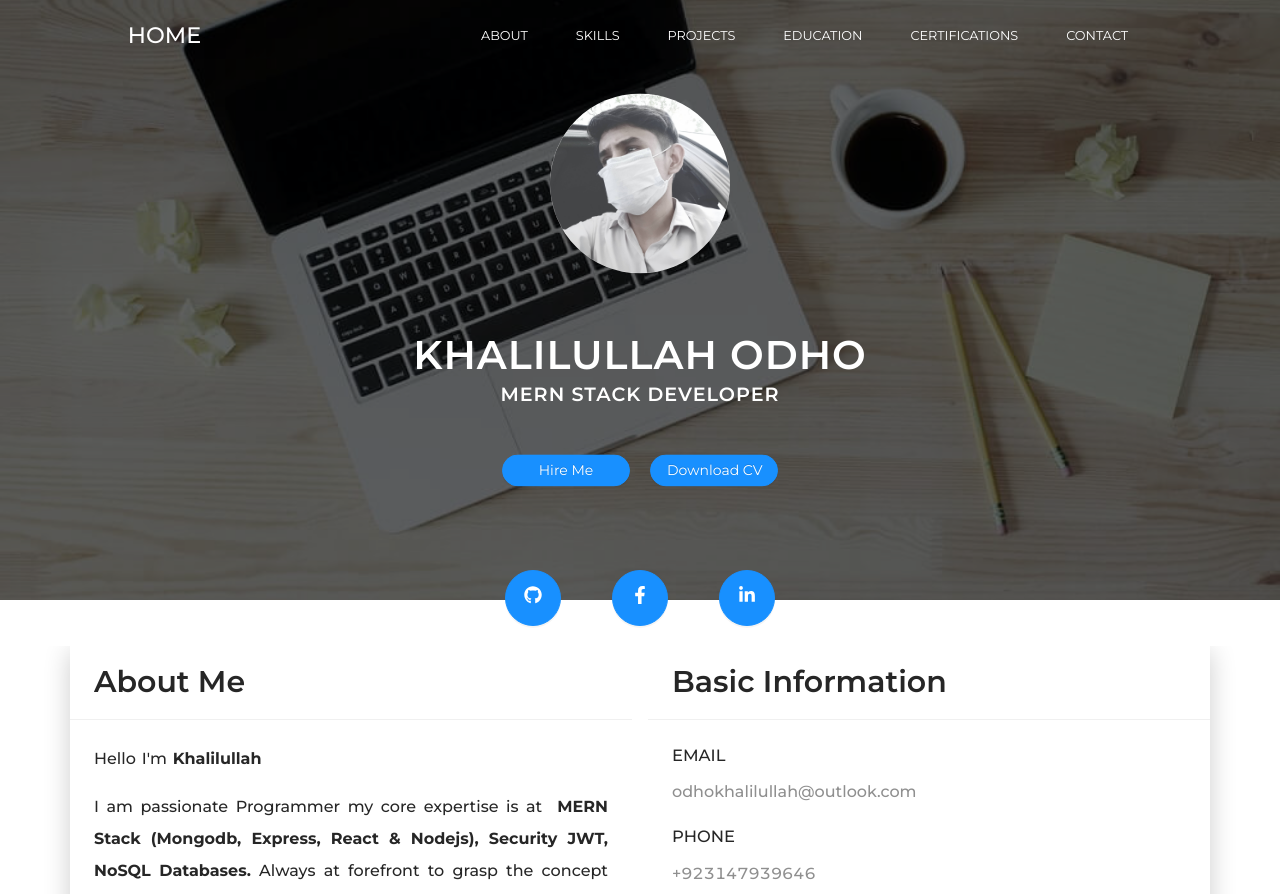
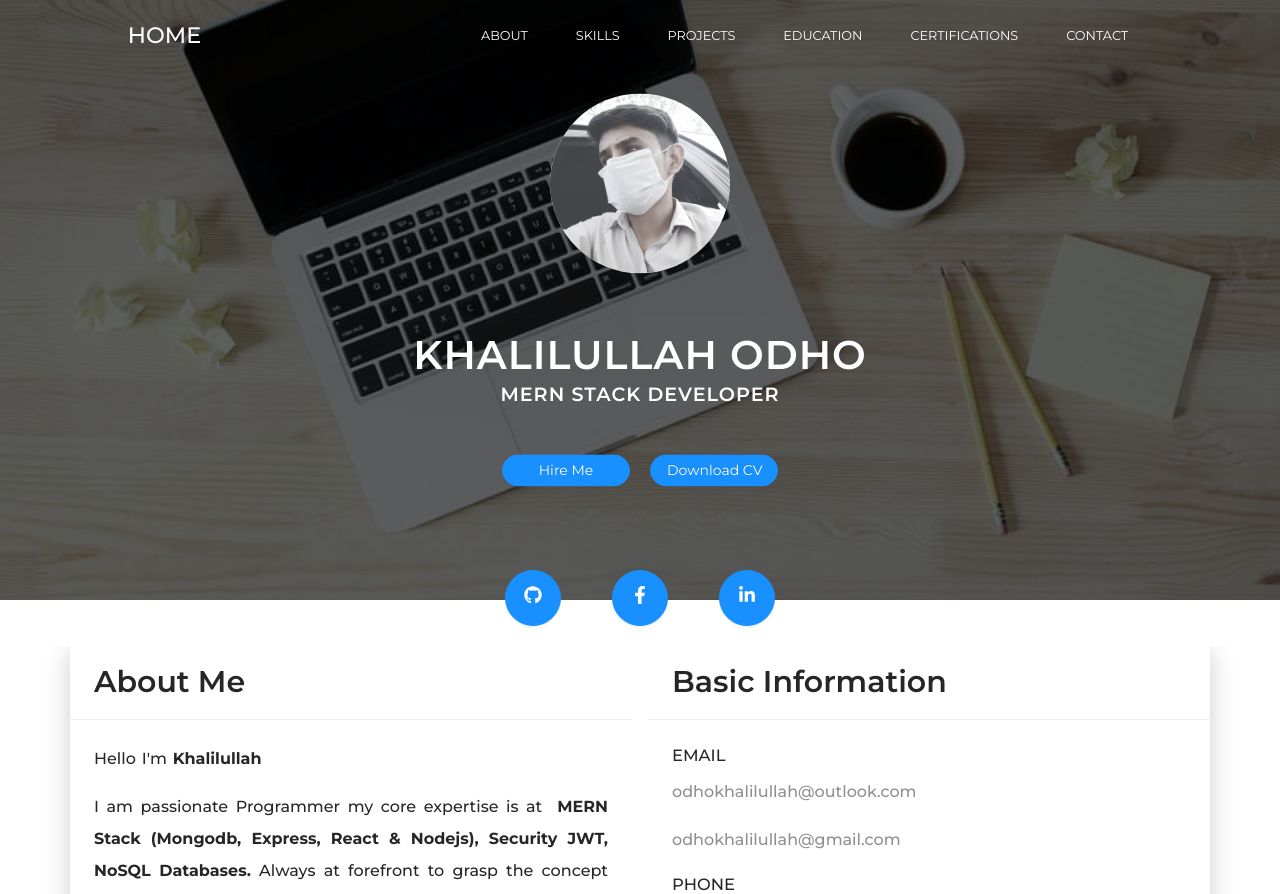
Before and after one commit to Khalilullah-odho/Khalilullah-portfolio, a React (Create React App) app: page / in a window 1280 px wide. Shown: the top 894 px of the page. Built offline with nearby package versions, Linux system fonts and the light colour scheme.

Commit message:
email edit

```diff
--- a/src/Components/About.jsx
+++ b/src/Components/About.jsx
@@ -31,6 +31,7 @@ const About = () => {
                 <div>
                   <h3 className="info-title">Email</h3>
                   <p className="info-text basic">odhokhalilullah@outlook.com</p>
+                  <p className="info-text basic">odhokhalilullah@gmail.com</p>
                 </div>
                 <div>
                   <h3 className="info-title">Phone</h3>
--- a/src/Components/Contact.jsx
+++ b/src/Components/Contact.jsx
@@ -17,7 +17,8 @@ const Contact = () => {
               >
                 <div>
                   <h3 className="info-title">Email</h3>
-                  <p className="info-text basic">Odhokhalilullah@outlook.com</p>
+                  <p className="info-text basic">odhokhalilullah@outlook.com</p>
+                  <p className="info-text basic">odhokhalilullah@gmail.com</p>
                 </div>
                 <div>
                   <h3 className="info-title">Phone</h3>
```
